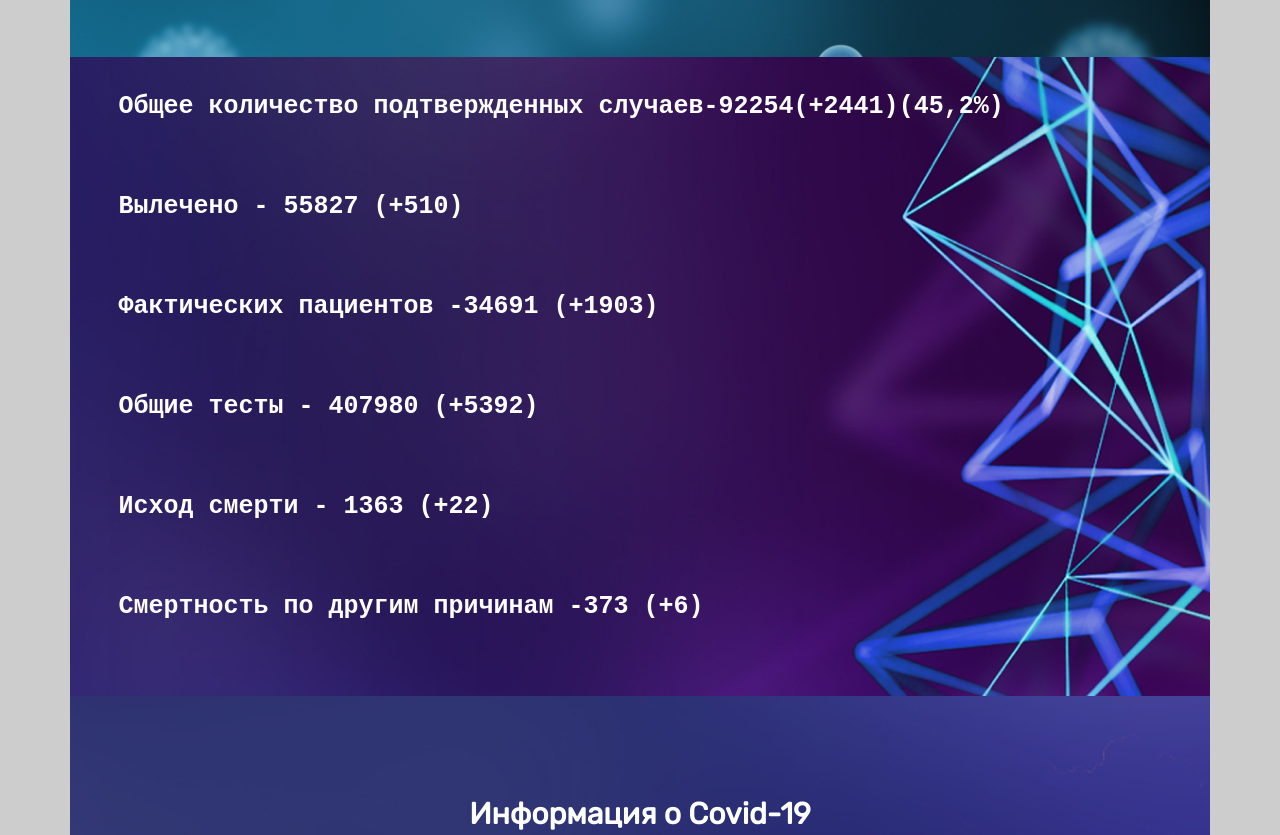
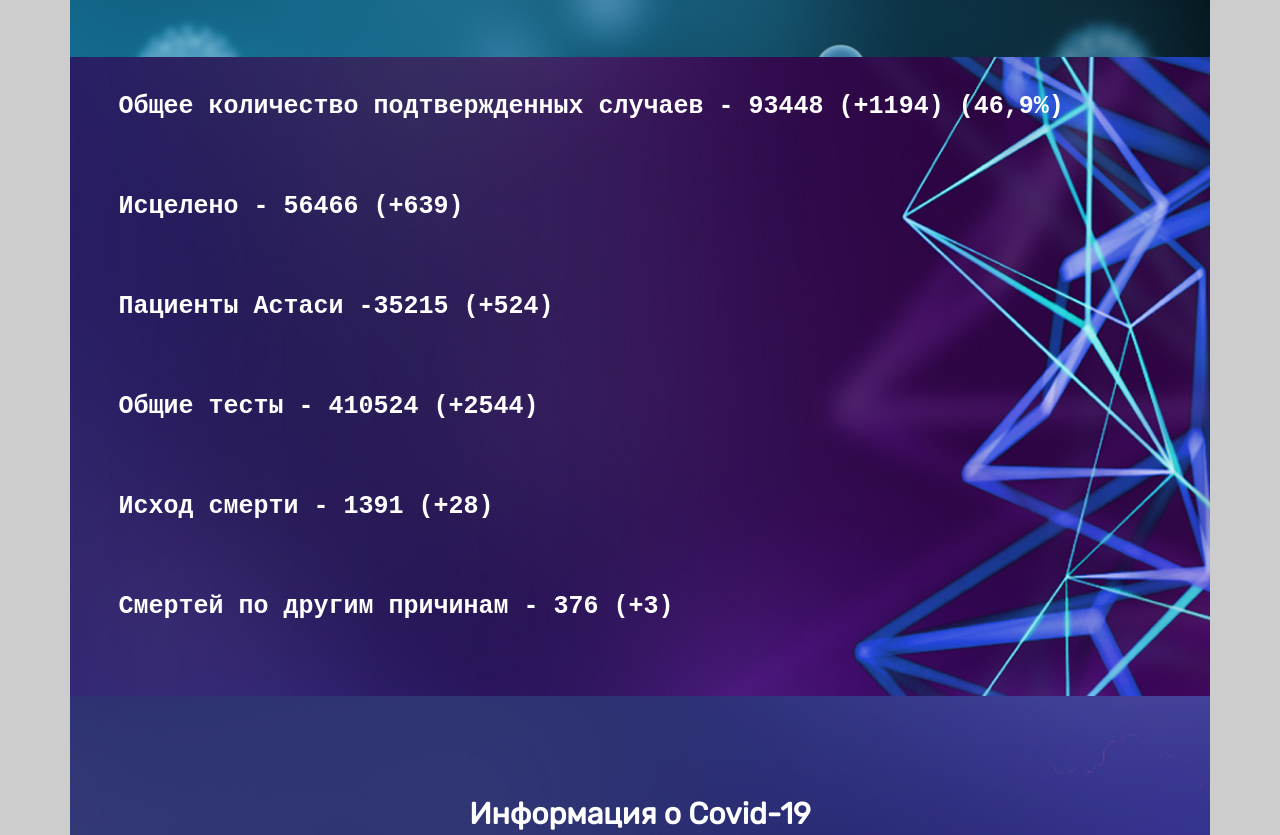
Before and after one commit to mher2007/Amcorona, a plain HTML site: page index Ru/index Ru.html in a window 1280 px wide. Shown: the part 624-1459 px from the top of the page. Drawn offline with Linux system fonts and the light colour scheme; a script that the page names is missing.

Commit message:
Update index Ru.html

```diff
--- a/index Ru/index Ru.html
+++ b/index Ru/index Ru.html
@@ -70,12 +70,12 @@
         <div class="information_block">
             <h3>
                 <pre>
-Общее количество подтвержденных случаев-92254(+2441)(45,2%)
-Вылечено - 55827 (+510)
-Фактических пациентов -34691 (+1903)
-Общие тесты - 407980 (+5392)
-Исход смерти - 1363 (+22)
-Смертность по другим причинам -373 (+6)
+Общее количество подтвержденных случаев - 93448 (+1194) (46,9%)
+Исцелено - 56466 (+639)
+Пациенты Астаси -35215 (+524)
+Общие тесты - 410524 (+2544)
+Исход смерти - 1391 (+28)
+Смертей по другим причинам - 376 (+3)
                 </pre>
 
             </h3>
```
